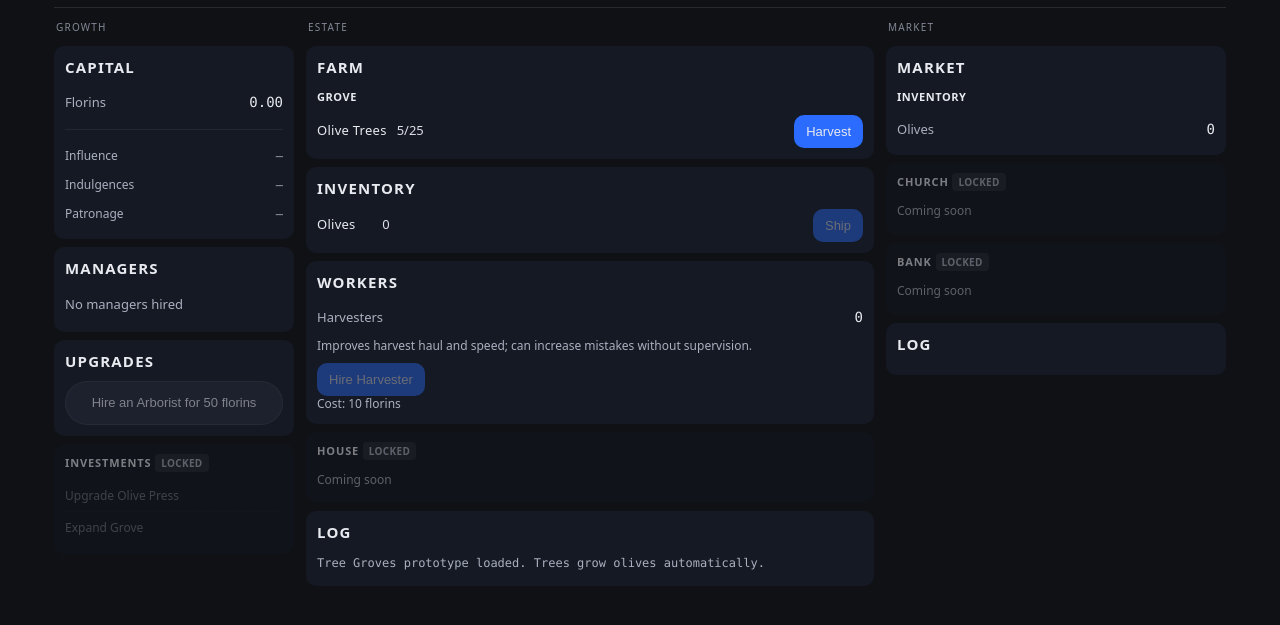
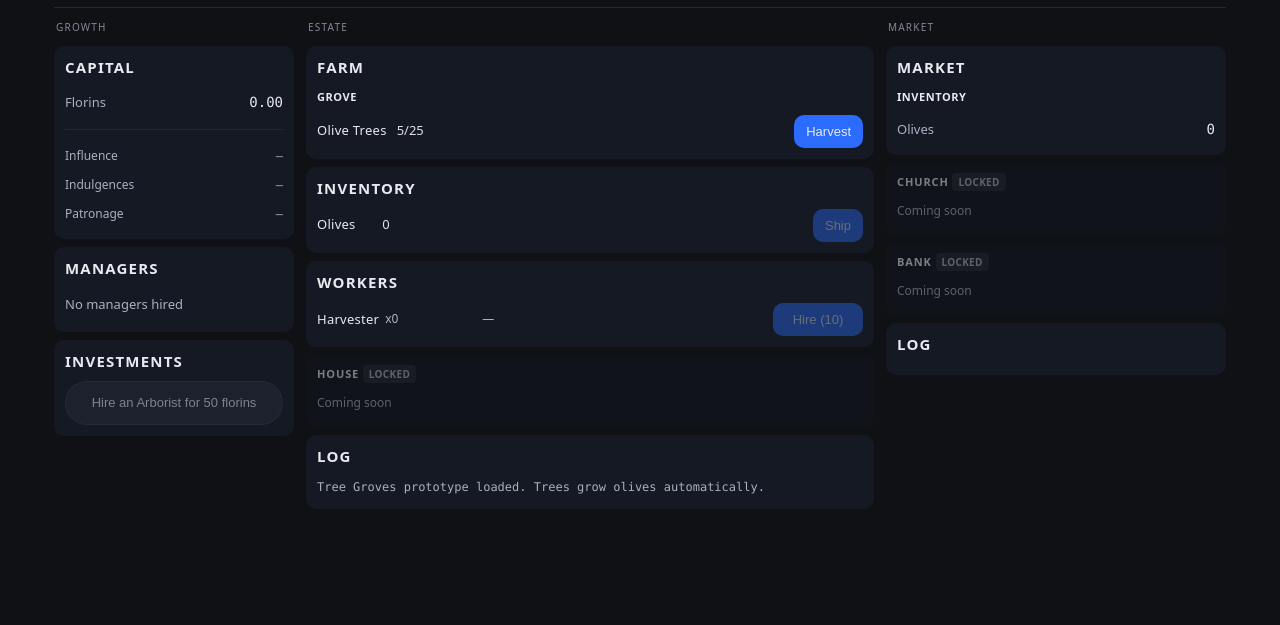
Before and after one commit to JasonBucher/Olives, a plain HTML site: page prototypes/treeGroves/index.html in a window 1280 px wide. Shown: the part 65-690 px from the top of the page. Drawn offline with Linux system fonts and the light colour scheme.

Commit message:
Refactor Workers UI to compact horizontal layout with badge system
- Converted Workers section to single-row layout matching Ship/Harvest density
- Added 4-zone grid: name+count, impact metric, badge slots, hire button
- Implemented 3-slot badge system with manager coverage indicator
- Renamed Upgrades section to Investments in left column
- Removed locked Investments section
- Updated ship timer to show 2 decimal precision matching harvest timer

```diff
--- a/prototypes/treeGroves/index.html
+++ b/prototypes/treeGroves/index.html
@@ -67,26 +67,13 @@
           </section>
 
           <section class="section">
-            <div class="section-title">Upgrades</div>
+            <div class="section-title">Investments</div>
 
             <div class="subsection">
               <div class="upgrade-list">
                 <div id="upgrade-arborist">
                   <button id="upgrade-arborist-btn" class="upgrade-pill" type="button">Hire an Arborist for 50 florins</button>
                 </div>
-              </div>
-            </div>
-          </section>
-
-          <section class="section section-locked">
-            <div class="section-title">Investments <span class="badge locked-badge">Locked</span></div>
-
-            <div class="subsection">
-              <div class="placeholder-item locked">
-                <span class="item-name">Upgrade Olive Press</span>
-              </div>
-              <div class="placeholder-item locked">
-                <span class="item-name">Expand Grove</span>
               </div>
             </div>
           </section>
@@ -160,17 +147,29 @@
             <div class="section-title">Workers</div>
 
             <div class="subsection">
-              <div class="row">
-                <div class="label">Harvesters</div>
-                <div class="value"><span id="harvester-count">0</span></div>
+              <div class="worker-list">
+                <!-- Worker rows will be rendered here by JS -->
+                <div class="worker-row" id="worker-harvester-row">
+                  <div class="worker-left">
+                    <span class="worker-name">Harvester</span>
+                    <span class="worker-count" id="harvester-count">x0</span>
+                  </div>
+
+                  <div class="worker-middle">
+                    <span class="worker-impact" id="harvester-impact">—</span>
+                  </div>
+
+                  <div class="worker-badges">
+                    <span class="worker-badge worker-badge--manager" id="harvester-badge-manager"></span>
+                    <span class="worker-badge worker-badge--status" id="harvester-badge-status"></span>
+                    <span class="worker-badge worker-badge--extra" id="harvester-badge-extra"></span>
+                  </div>
+
+                  <button id="hire-harvester-btn" class="btn btn-primary worker-hire-btn" type="button">
+                    Hire (<span id="hire-harvester-cost">25</span>)
+                  </button>
+                </div>
               </div>
-
-              <div class="muted worker-description">Improves harvest haul and speed; can increase mistakes without supervision.</div>
-
-              <div class="actions">
-                <button id="hire-harvester-btn" class="btn btn-primary" type="button">Hire Harvester</button>
-              </div>
-              <div class="muted" id="hire-harvester-cost">Cost: 0 florins</div>
             </div>
           </section>
 
--- a/prototypes/treeGroves/static/css/style.css
+++ b/prototypes/treeGroves/static/css/style.css
@@ -509,3 +509,104 @@ h1 {
   background: var(--primary, #3b82f6);
   transition: width 0.18s linear;
 }
+/* --- Worker Row (Compact Horizontal Layout) --- */
+
+.worker-list {
+  display: grid;
+  gap: 10px;
+}
+
+.worker-row {
+  position: relative;
+  display: grid;
+  grid-template-columns: minmax(100px, auto) minmax(80px, auto) 80px auto;
+  gap: 10px;
+  align-items: center;
+  min-height: 34px;
+}
+
+.worker-left {
+  display: flex;
+  align-items: center;
+  gap: 6px;
+  font-size: 13px;
+  line-height: 1;
+}
+
+.worker-name {
+  font-weight: 400;
+  letter-spacing: 0.02em;
+}
+
+.worker-count {
+  font-variant-numeric: tabular-nums;
+  opacity: 0.75;
+  font-size: 12px;
+}
+
+.worker-middle {
+  display: flex;
+  align-items: center;
+  font-size: 12px;
+  line-height: 1;
+  color: var(--muted);
+}
+
+.worker-impact {
+  font-variant-numeric: tabular-nums;
+  white-space: nowrap;
+}
+
+.worker-badges {
+  display: flex;
+  align-items: center;
+  gap: 4px;
+  width: 80px;
+  min-height: 20px;
+}
+
+.worker-badge {
+  display: inline-flex;
+  align-items: center;
+  justify-content: center;
+  height: 18px;
+  padding: 0 6px;
+  border-radius: 4px;
+  font-size: 9px;
+  font-weight: 600;
+  letter-spacing: 0.03em;
+  text-transform: uppercase;
+  line-height: 1;
+  white-space: nowrap;
+}
+
+.worker-badge:empty {
+  /* Keep space reserved but invisible */
+  visibility: hidden;
+  width: 0;
+  padding: 0;
+}
+
+.worker-badge--manager {
+  background: rgba(43, 108, 255, 0.2);
+  color: #6b9fff;
+  border: 1px solid rgba(43, 108, 255, 0.3);
+}
+
+.worker-badge--status {
+  background: rgba(255, 255, 255, 0.08);
+  color: var(--muted);
+  border: 1px solid rgba(255, 255, 255, 0.1);
+}
+
+.worker-badge--extra {
+  background: rgba(255, 255, 255, 0.05);
+  color: var(--muted);
+  border: 1px solid rgba(255, 255, 255, 0.08);
+}
+
+.worker-hire-btn {
+  justify-self: end;
+  min-width: 90px;
+  white-space: nowrap;
+}
--- a/prototypes/treeGroves/static/js/game.js
+++ b/prototypes/treeGroves/static/js/game.js
@@ -164,6 +164,10 @@ const shipOlivesBtn = document.getElementById("ship-olives-btn");
 const harvesterCountEl = document.getElementById("harvester-count");
 const hireHarvesterBtn = document.getElementById("hire-harvester-btn");
 const hireHarvesterCostEl = document.getElementById("hire-harvester-cost");
+const harvesterImpactEl = document.getElementById("harvester-impact");
+const harvesterBadgeManager = document.getElementById("harvester-badge-manager");
+const harvesterBadgeStatus = document.getElementById("harvester-badge-status");
+const harvesterBadgeExtra = document.getElementById("harvester-badge-extra");
 
 const arboristStatusEl = document.getElementById("arborist-status");
 const upgradeArboristBtn = document.getElementById("upgrade-arborist-btn");
@@ -378,10 +382,37 @@ function updateUI() {
   }
 
   // Update harvester UI
-  harvesterCountEl.textContent = state.harvesterCount;
+  harvesterCountEl.textContent = `x${state.harvesterCount}`;
   const harvesterCost = getHarvesterHireCost();
-  hireHarvesterCostEl.textContent = `Cost: ${harvesterCost} florins`;
+  hireHarvesterCostEl.textContent = harvesterCost;
   hireHarvesterBtn.disabled = state.florinCount < harvesterCost;
+
+  // Update harvester impact (show harvest rate bonus)
+  if (state.harvesterCount > 0) {
+    const attemptBonus = getHarvesterAttemptBonus();
+    const speedBonus = Math.round((1 - getHarvesterDurationMultiplier()) * 100);
+    harvesterImpactEl.textContent = `+${attemptBonus} olives / harvest`;
+  } else {
+    harvesterImpactEl.textContent = "—";
+  }
+
+  // Update badges
+  // Badge slot 1: Manager coverage
+  if (arboristIsActive) {
+    harvesterBadgeManager.textContent = "Mgr";
+    harvesterBadgeManager.style.visibility = "visible";
+  } else {
+    harvesterBadgeManager.textContent = "";
+    harvesterBadgeManager.style.visibility = "hidden";
+  }
+
+  // Badge slot 2: Status modifier (for future use - Auto/Idle/etc)
+  harvesterBadgeStatus.textContent = "";
+  harvesterBadgeStatus.style.visibility = "hidden";
+
+  // Badge slot 3: Extra modifier (for future use)
+  harvesterBadgeExtra.textContent = "";
+  harvesterBadgeExtra.style.visibility = "hidden";
 
   // Toggle Managers section
   if (state.arboristHired) {
@@ -644,7 +675,7 @@ function updateShipProgress() {
 
   // Update progress bar and countdown
   const progressPct = Math.floor(progress * 100);
-  setShipUIActive(progressPct, Math.ceil(remaining) + "s");
+  setShipUIActive(progressPct, remaining.toFixed(2) + "s");
 
   if (elapsed >= shipJob.durationMs) {
     completeShipping();
```
